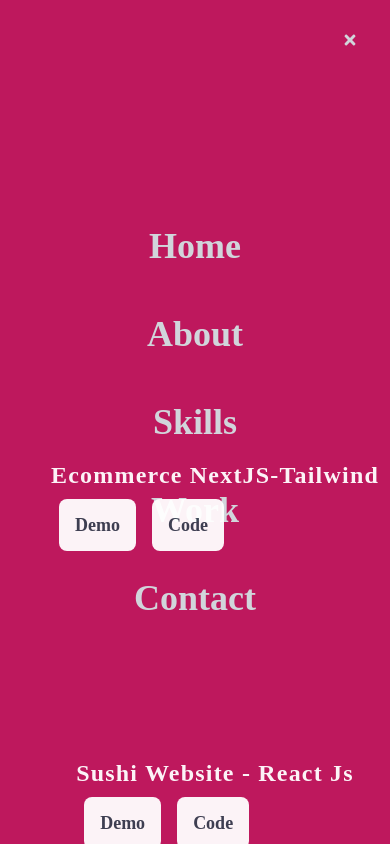
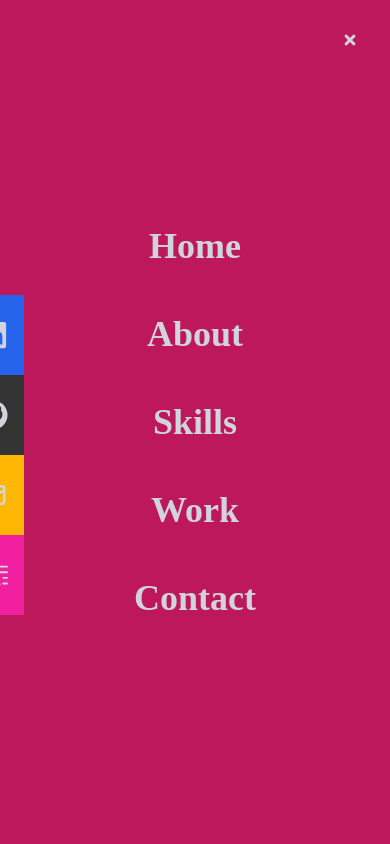
Before and after one commit to AgostinaBoris/portfolio, a React (Create React App) app: page /work in a window 390 px wide. Both pictures are taken after a click on the element 366 px from the left and 40 px from the top of the page. Shown: the top 844 px of the page. Built offline with nearby package versions, Linux system fonts and the light colour scheme.

Commit message:
se arreglo componente work

```diff
--- a/src/components/Navbar.jsx
+++ b/src/components/Navbar.jsx
@@ -13,7 +13,7 @@ export default function Navbar() {
 
   return (
     <div
-      className=" fixed top-0 w-full h-[90px] justify-end items-center text-gray-300
+      className=" z-10 fixed top-0 w-full h-[90px] justify-end items-center text-gray-300
     font-bold inset-x-0 flex-col  sm:flex sm:flex-row bg-pink-700"
     >
       {/* menu */}
@@ -47,14 +47,13 @@ export default function Navbar() {
       </ul>
 
       {/* Hamburger menu */}
-      <div onClick={handleClick} className="md:hidden z-20 fixed w-12 top-0 right-0 py-8">
+      <div onClick={handleClick} className="md:hidden fixed w-12 top-0 right-0 py-8">
         {!nav ? <FaBars /> : <FaTimes />}
       </div>
 
       {/* Mobile menu */}
-
       {nav && (
-        <ul className="fixed  w-full h-screen flex-col flex justify-center text-gray-300 items-center sm:flex-row bg-pink-700" style={{ zIndex: 10 }}>
+        <ul className= "sm:hidden w-full h-screen flex-col flex justify-center text-gray-300 items-center bg-pink-700" >
           <li className="py-6 text-4xl">
             <Link to="/" onClick={handleClick}>
               Home
--- a/src/components/Work.jsx
+++ b/src/components/Work.jsx
@@ -17,15 +17,12 @@ const Work = () => {
         </div>
 
         {/* Container */}
-        <div className="grid grid-cols-1 sm:grid-cols-2 md:grid-cols-2 lg:grid-cols-2 gap-12">
-        <EcommerceNext />
-        <Sushi />
-        <Nikko />
-        <EcommerceJs />
-        <Tesla />
-
-
-
+        <div className="grid grid-cols-1 sm:grid-cols-2 md:grid-cols-2 lg:grid-cols-2 gap-12 relative z-0">
+          <EcommerceNext />
+          <Sushi />
+          <Nikko />
+          <EcommerceJs />
+          <Tesla />
         </div>
       </div>
     </div>
```
